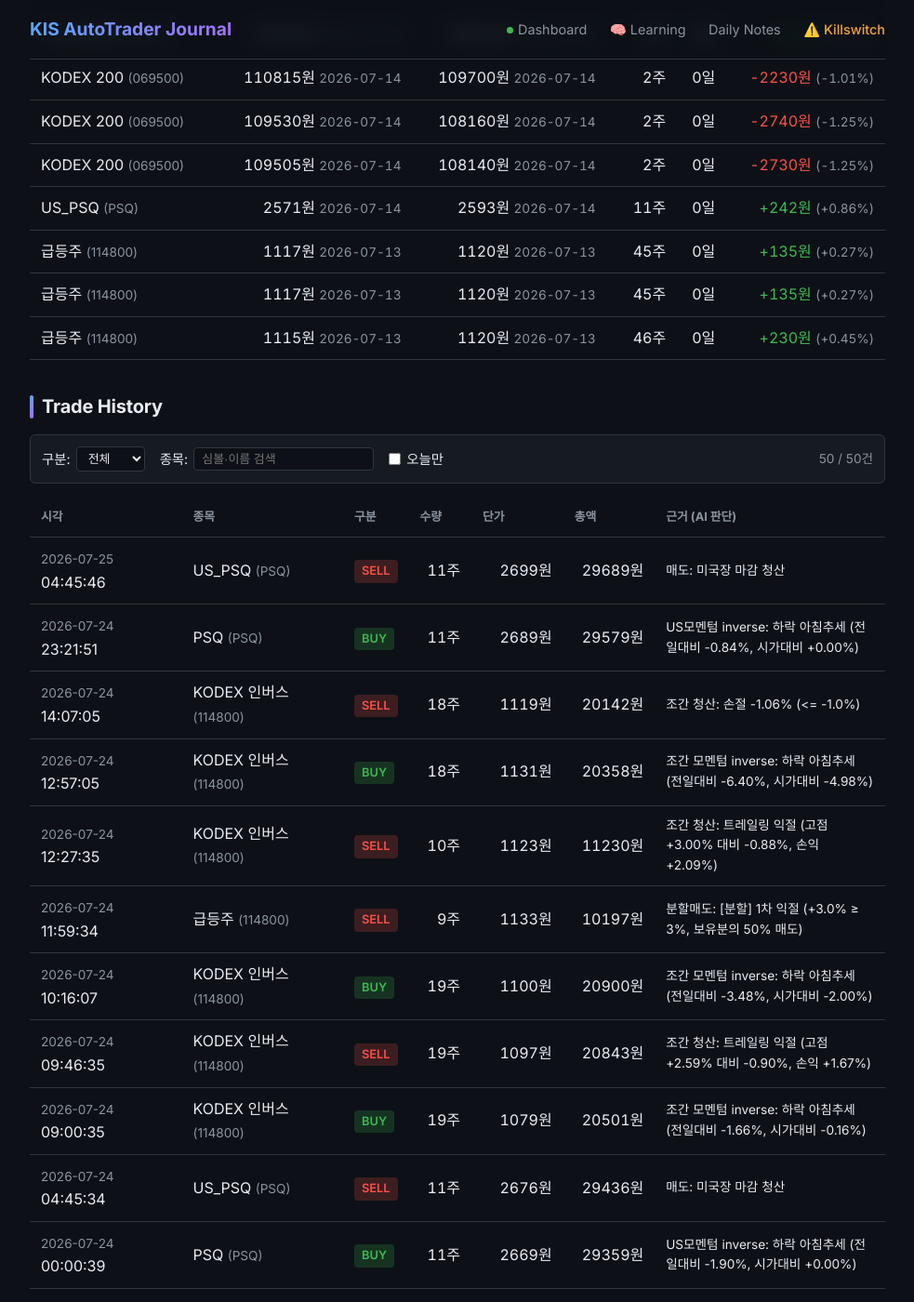
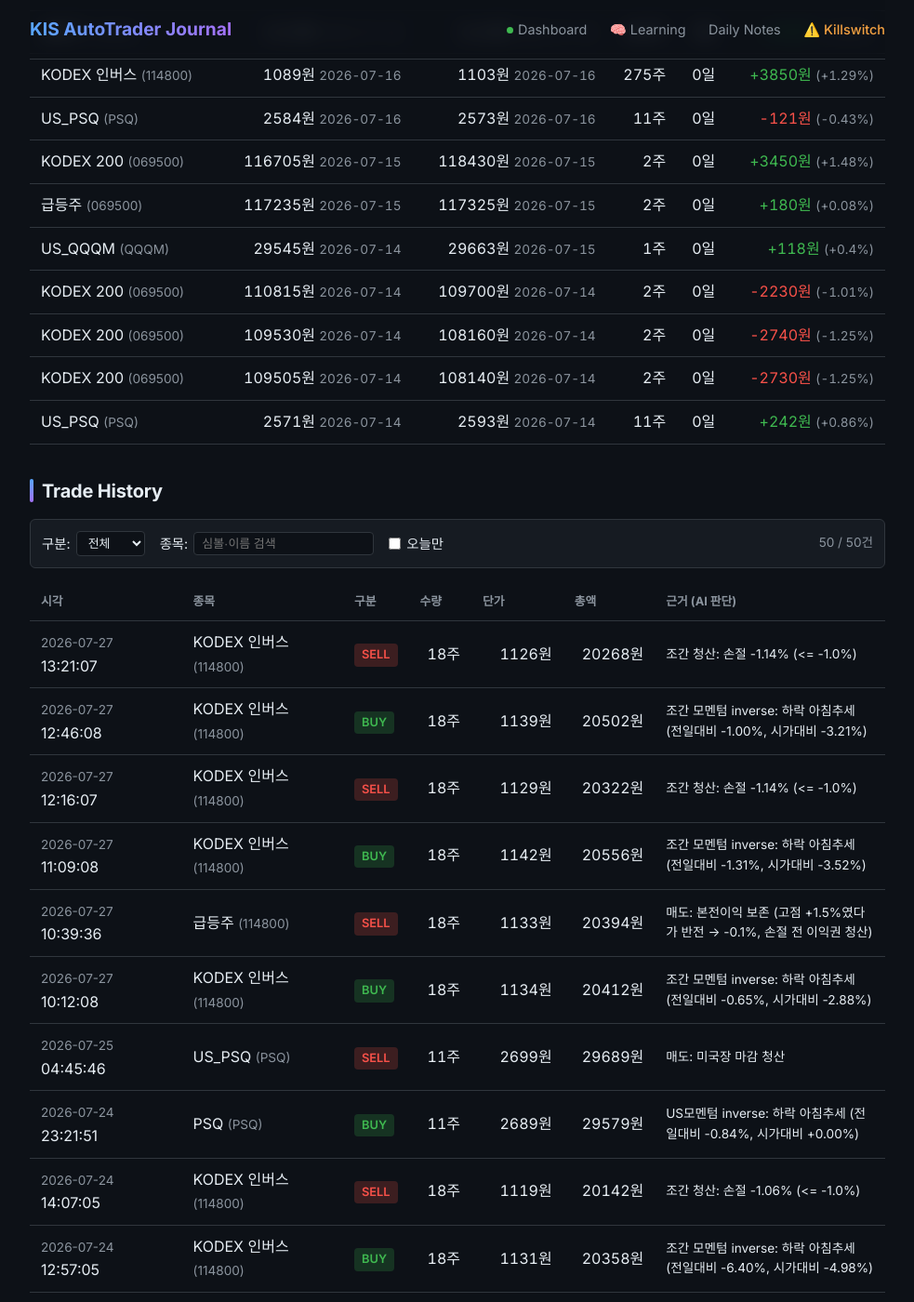
Before and after one commit to BudongJW/kis-trading-journal, a Jekyll site: the page built from index.html, in a window 1280 px wide and 1400 px high, scrolled down 4405 px. Shown: the whole window at 93% size, without its empty margins (148-1131 px from the left). Built offline with Jekyll 4.4.1, drawn with Linux system fonts in a browser that asks for light colours; nearby versions of some CDN libraries; some of the changed text lies outside the part shown.

Commit message:
auto: portfolio update 14:31

```diff
--- a/_data/portfolio.json
+++ b/_data/portfolio.json
@@ -1,7 +1,7 @@
 {
-  "updated_at": "2026-07-25T07:03:44.725628",
+  "updated_at": "2026-07-27T14:31:07.564110",
   "initial_capital": 500000,
-  "cash": 874900,
+  "cash": 440367,
   "holdings": [],
   "reconcile": {
     "matched": 0,
@@ -17,89 +17,17 @@
     "set_by": ""
   },
   "holdings_value": 0,
-  "total_value": 875563,
-  "total_pnl": -2384,
-  "total_pnl_pct": -0.27,
-  "realized_pnl": -2384,
+  "total_value": 440508,
+  "total_pnl": -2870,
+  "total_pnl_pct": -0.65,
+  "realized_pnl": -2870,
   "unrealized_pnl": 0,
-  "total_trades": 151,
-  "completed_trades": 80,
+  "total_trades": 157,
+  "completed_trades": 83,
   "winning_trades": 45,
-  "losing_trades": 34,
-  "win_rate": 56.2,
+  "losing_trades": 37,
+  "win_rate": 54.2,
   "trades": [
-    {
-      "timestamp": "2026-07-14T09:03:10",
-      "date": "2026-07-14",
-      "time": "09:03:10",
-      "symbol": "069500",
-      "name": "KODEX 200",
-      "side": "sell",
-      "qty": 2,
-      "price": 108140,
-      "amount": 216280,
-      "reason": "조간 청산: 손절 -1.25% (<= -1.0%)"
-    },
-    {
-      "timestamp": "2026-07-14T09:06:09",
-      "date": "2026-07-14",
-      "time": "09:06:09",
-      "symbol": "114800",
-      "name": "급등주",
-      "side": "sell",
-      "qty": 182,
-      "price": 1145,
-      "amount": 208390,
-      "reason": "매도: ROI 청산 (1054분 보유, 수익 +2.6% ≥ 2.5%)"
-    },
-    {
-      "timestamp": "2026-07-14T09:33:40",
-      "date": "2026-07-14",
-      "time": "09:33:40",
-      "symbol": "069500",
-      "name": "KODEX 200",
-      "side": "buy",
-      "qty": 2,
-      "price": 109530,
-      "amount": 219060,
-      "reason": "조간 모멘텀 long: 상승 아침추세 (전일대비 +0.65%, 시가대비 +0.65%)"
-    },
-    {
-      "timestamp": "2026-07-14T09:41:40",
-      "date": "2026-07-14",
-      "time": "09:41:40",
-      "symbol": "069500",
-      "name": "KODEX 200",
-      "side": "sell",
-      "qty": 2,
-      "price": 108160,
-      "amount": 216320,
-      "reason": "조간 청산: 손절 -1.25% (<= -1.0%)"
-    },
-    {
-      "timestamp": "2026-07-14T10:11:10",
-      "date": "2026-07-14",
-      "time": "10:11:10",
-      "symbol": "069500",
-      "name": "KODEX 200",
-      "side": "buy",
-      "qty": 2,
-      "price": 110815,
-      "amount": 221630,
-      "reason": "조간 모멘텀 long: 상승 아침추세 (전일대비 +1.83%, 시가대비 +1.83%)"
-    },
-    {
-      "timestamp": "2026-07-14T10:35:41",
-      "date": "2026-07-14",
-      "time": "10:35:41",
-      "symbol": "069500",
-      "name": "KODEX 200",
-      "side": "sell",
-      "qty": 2,
-      "price": 109700,
-      "amount": 219400,
-      "reason": "조간 청산: 손절 -1.01% (<= -1.0%)"
-    },
     {
       "timestamp": "2026-07-14T11:23:09",
       "date": "2026-07-14",
@@ -627,51 +555,81 @@
       "price": 2699,
       "amount": 29689,
       "reason": "매도: 미국장 마감 청산"
+    },
+    {
+      "timestamp": "2026-07-27T10:12:08",
+      "date": "2026-07-27",
+      "time": "10:12:08",
+      "symbol": "114800",
+      "name": "KODEX 인버스",
+      "side": "buy",
+      "qty": 18,
+      "price": 1134,
+      "amount": 20412,
+      "reason": "조간 모멘텀 inverse: 하락 아침추세 (전일대비 -0.65%, 시가대비 -2.88%)"
+    },
+    {
+      "timestamp": "2026-07-27T10:39:36",
+      "date": "2026-07-27",
+      "time": "10:39:36",
+      "symbol": "114800",
+      "name": "급등주",
+      "side": "sell",
+      "qty": 18,
+      "price": 1133,
+      "amount": 20394,
+      "reason": "매도: 본전이익 보존 (고점 +1.5%였다가 반전 → -0.1%, 손절 전 이익권 청산)"
+    },
+    {
+      "timestamp": "2026-07-27T11:09:08",
+      "date": "2026-07-27",
+      "time": "11:09:08",
+      "symbol": "114800",
+      "name": "KODEX 인버스",
+      "side": "buy",
+      "qty": 18,
+      "price": 1142,
+      "amount": 20556,
+      "reason": "조간 모멘텀 inverse: 하락 아침추세 (전일대비 -1.31%, 시가대비 -3.52%)"
+    },
+    {
+      "timestamp": "2026-07-27T12:16:07",
+      "date": "2026-07-27",
+      "time": "12:16:07",
+      "symbol": "114800",
+      "name": "KODEX 인버스",
+      "side": "sell",
+      "qty": 18,
+      "price": 1129,
+      "amount": 20322,
+      "reason": "조간 청산: 손절 -1.14% (<= -1.0%)"
+    },
+    {
+      "timestamp": "2026-07-27T12:46:08",
+      "date": "2026-07-27",
+      "time": "12:46:08",
+      "symbol": "114800",
+      "name": "KODEX 인버스",
+      "side": "buy",
+      "qty": 18,
+      "price": 1139,
+      "amount": 20502,
+      "reason": "조간 모멘텀 inverse: 하락 아침추세 (전일대비 -1.00%, 시가대비 -3.21%)"
+    },
+    {
+      "timestamp": "2026-07-27T13:21:07",
+      "date": "2026-07-27",
+      "time": "13:21:07",
+      "symbol": "114800",
+      "name": "KODEX 인버스",
+      "side": "sell",
+      "qty": 18,
+      "price": 1126,
+      "amount": 20268,
+      "reason": "조간 청산: 손절 -1.14% (<= -1.0%)"
     }
   ],
   "realized": [
-    {
-      "symbol": "114800",
-      "name": "급등주",
-      "buy_date": "2026-07-13",
-      "buy_time": "14:25:16",
-      "buy_price": 1115,
-      "sell_date": "2026-07-13",
-      "sell_time": "15:20:18",
-      "sell_price": 1120,
-      "qty": 46,
-      "pnl": 230,
-      "pnl_pct": 0.45,
-      "hold_days": 0
-    },
-    {
-      "symbol": "114800",
-      "name": "급등주",
-      "buy_date": "2026-07-13",
-      "buy_time": "14:26:18",
-      "buy_price": 1117,
-      "sell_date": "2026-07-13",
-      "sell_time": "15:20:18",
-      "sell_price": 1120,
-      "qty": 45,
-      "pnl": 135,
-      "pnl_pct": 0.27,
-      "hold_days": 0
-    },
-    {
-      "symbol": "114800",
-      "name": "급등주",
-      "buy_date": "2026-07-13",
-      "buy_time": "14:27:46",
-      "buy_price": 1117,
-      "sell_date": "2026-07-13",
-      "sell_time": "15:20:18",
-      "sell_price": 1120,
-      "qty": 45,
-      "pnl": 135,
-      "pnl_pct": 0.27,
-      "hold_days": 0
-    },
     {
       "symbol": "PSQ",
       "name": "US_PSQ",
@@ -1049,51 +1007,104 @@
       "pnl": 330,
       "pnl_pct": 1.12,
       "hold_days": 1
+    },
+    {
+      "symbol": "114800",
+      "name": "급등주",
+      "buy_date": "2026-07-27",
+      "buy_time": "10:12:08",
+      "buy_price": 1134,
+      "sell_date": "2026-07-27",
+      "sell_time": "10:39:36",
+      "sell_price": 1133,
+      "qty": 18,
+      "pnl": -18,
+      "pnl_pct": -0.09,
+      "hold_days": 0
+    },
+    {
+      "symbol": "114800",
+      "name": "KODEX 인버스",
+      "buy_date": "2026-07-27",
+      "buy_time": "11:09:08",
+      "buy_price": 1142,
+      "sell_date": "2026-07-27",
+      "sell_time": "12:16:07",
+      "sell_price": 1129,
+      "qty": 18,
+      "pnl": -234,
+      "pnl_pct": -1.14,
+      "hold_days": 0
+    },
+    {
+      "symbol": "114800",
+      "name": "KODEX 인버스",
+      "buy_date": "2026-07-27",
+      "buy_time": "12:46:08",
+      "buy_price": 1139,
+      "sell_date": "2026-07-27",
+      "sell_time": "13:21:07",
+      "sell_price": 1126,
+      "qty": 18,
+      "pnl": -234,
+      "pnl_pct": -1.14,
+      "hold_days": 0
     }
   ],
   "rejected_orders": [],
   "today_summary": {
-    "date": "2026-07-25",
-    "buys": 0,
-    "sells": 1,
-    "completed_round_trips": 1,
-    "buy_notional": 0,
-    "sell_notional": 29689,
-    "fees": 74,
-    "taxes": 0,
-    "total_cost": 74,
-    "realized_pnl_gross": 330,
-    "realized_pnl_net": 256,
+    "date": "2026-07-27",
+    "buys": 3,
+    "sells": 3,
+    "completed_round_trips": 3,
+    "buy_notional": 61470,
+    "sell_notional": 60984,
+    "fees": 18,
+    "taxes": 141,
+    "total_cost": 159,
+    "realized_pnl_gross": -486,
+    "realized_pnl_net": -645,
     "best_trade": {
-      "symbol": "PSQ",
-      "name": "US_PSQ",
-      "pnl": 330,
-      "pnl_pct": 1.12
+      "symbol": "114800",
+      "name": "급등주",
+      "pnl": -18,
+      "pnl_pct": -0.09
     },
     "worst_trade": {
-      "symbol": "PSQ",
-      "name": "US_PSQ",
-      "pnl": 330,
-      "pnl_pct": 1.12
+      "symbol": "114800",
+      "name": "KODEX 인버스",
+      "pnl": -234,
+      "pnl_pct": -1.14
     }
   },
   "costs": {
-    "total_fees": 5698,
-    "total_taxes": 22046,
-    "total_cost": 27744,
-    "realized_pnl_gross": -2384,
-    "realized_pnl_net": -30128,
+    "total_fees": 5716,
+    "total_taxes": 22187,
+    "total_cost": 27903,
+    "realized_pnl_gross": -2870,
+    "realized_pnl_net": -30773,
     "tax_exemption_remaining_krw": 2500000
   },
   "performance": {
     "sharpe_ratio": -0.0,
     "max_drawdown_pct": -100.0,
-    "profit_factor": 0.97,
+    "profit_factor": 0.96,
     "avg_win_pct": 1.63,
-    "avg_loss_pct": -1.79,
-    "total_return_pct": -0.48
+    "avg_loss_pct": -1.71,
+    "total_return_pct": -0.57
   },
-  "r_summary": {},
+  "r_summary": {
+    "total_trades": 1,
+    "avg_r": -0.03,
+    "median_r": -0.03,
+    "win_rate": 0.0,
+    "avg_win_r": 0,
+    "avg_loss_r": -0.03,
+    "expectancy_r": -0.03,
+    "best_r": -0.03,
+    "worst_r": -0.03,
+    "last_updated": "2026-07-27 10:39"
+  },
   "daily_history": [
     {
       "date": "2026-05-12",
@@ -1874,6 +1885,21 @@
       "hmm_state": "bear",
       "confidence": 0.423,
       "k_value": 0.7
+    },
+    {
+      "date": "2026-07-27",
+      "total_value": 440508,
+      "cash": 440367,
+      "holdings_value": 0,
+      "day_pnl": -645,
+      "cumul_pnl": -2870,
+      "realized_pnl": -2870,
+      "unrealized_pnl": 0,
+      "net_deposit": -56622,
+      "regime": "sideways",
+      "hmm_state": "bear",
+      "confidence": 0.423,
+      "k_value": 0.7
     }
   ],
   "market": {
@@ -1883,9 +1909,9 @@
     "volatility": "high",
     "vol_percentile": 78.0,
     "overnight_gap": {
-      "direction": "bearish",
-      "strength": 0.43,
-      "action": "reduce_size"
+      "direction": "neutral",
+      "strength": 0.16,
+      "action": "normal"
     },
     "strong_sectors": [
       "반도체",
@@ -1971,9 +1997,9 @@
     ]
   },
   "risk": {
-    "kelly_f": 0.0878,
-    "drawdown_scale": 1.0,
-    "drawdown_reason": "정상 스케일링",
+    "kelly_f": 0.0893,
+    "drawdown_scale": 0.7,
+    "drawdown_reason": "2연속 손실 → 70% 축소",
     "stop_type": "ATR×1.5 동적",
     "trailing_type": "ATR×2.0 활성 → ATR×1.0 이탈"
   },
@@ -1981,24 +2007,21 @@
     "trained": false
   },
   "bear_strategy": {
-    "regime": "BULL",
-    "enabled": false
+    "enabled": true,
+    "regime": "CAUTION",
+    "confidence": 0.65,
+    "sma_ratio": 0.2428,
+    "canary_bad": 1,
+    "canary_scores": {
+      "195930": 0.6918,
+      "132030": -0.3513
+    }
   },
   "us_session": {
     "enabled": true,
-    "cash_usd": 297.564434,
-    "positions": 1,
-    "holdings": [
-      {
-        "symbol": "PSQ",
-        "qty": 11,
-        "buy_price": 26.7246,
-        "current_price": 26.99,
-        "pnl_pct": 0.99,
-        "exchange": "AMEX",
-        "asset_type": "us_long"
-      }
-    ],
+    "cash_usd": 298.560983,
+    "positions": 0,
+    "holdings": [],
     "max_positions": 3,
     "budget_pct": 0.4,
     "regime_linked": true,
@@ -2052,10 +2075,10 @@
       "analyzed_at": "2026-07-24 09:16"
     },
     "overnight": {
-      "direction": "bearish",
-      "nasdaq_change": -2.15,
-      "sp500_change": 0,
-      "recommended_action": "reduce_size"
+      "direction": "neutral",
+      "nasdaq_change": -1.05,
+      "sp500_change": 0.12,
+      "recommended_action": "normal"
     },
     "strong_sectors": [
       "반도체",
@@ -2070,22 +2093,22 @@
       "미국나스닥"
     ],
     "lgbm": {
-      "accuracy": 77.8,
+      "accuracy": 75.0,
       "auc": 0.8765,
       "n_samples": 180,
-      "trained_at": "2026-07-24T18:28:46.149528",
+      "trained_at": "2026-07-25T07:34:23.838403",
       "top_features": [
         {
           "name": "momentum_accel_3d",
           "importance": 320.8
         },
         {
+          "name": "ma60_ratio",
+          "importance": 191.6
+        },
+        {
           "name": "body_ratio",
           "importance": 191.2
-        },
-        {
-          "name": "ma60_ratio",
-          "importance": 187.6
         },
         {
           "name": "upper_shadow",
@@ -2112,8 +2135,8 @@
           "importance": 125.7
         },
         {
-          "name": "ret_5d",
-          "importance": 116.9
+          "name": "vol_ma5_ratio",
+          "importance": 117.3
         }
       ]
     },
@@ -2170,10 +2193,10 @@
     "game": {
       "level": 9,
       "title": "베테랑",
-      "xp": 24839,
-      "xp_in_level": 4212,
+      "xp": 25725,
+      "xp_in_level": 5098,
       "xp_for_next": 8849,
-      "progress_pct": 47.6,
+      "progress_pct": 57.6,
       "achievements": [
         {
           "icon": "🎯",
@@ -2228,21 +2251,21 @@
         {
           "label": "예측력",
           "icon": "🎯",
-          "value": 78,
+          "value": 75,
           "suffix": "%",
-          "bar": 78
+          "bar": 75
         },
         {
           "label": "승률",
           "icon": "📈",
-          "value": 56,
+          "value": 54,
           "suffix": "%",
-          "bar": 56
+          "bar": 54
         },
         {
           "label": "거래경험",
           "icon": "💼",
-          "value": 151,
+          "value": 157,
           "suffix": "건",
           "bar": null
         },
@@ -2258,24 +2281,24 @@
     }
   },
   "day_plan": {
-    "stance": "DEFENSIVE",
+    "stance": "CAUTIOUS",
     "forced": false,
-    "auto_stance": "DEFENSIVE",
-    "stance_kr": "방어",
-    "budget_pct": 0.25,
-    "max_new_positions": 1,
-    "allow_long": false,
+    "auto_stance": "CAUTIOUS",
+    "stance_kr": "신중",
+    "budget_pct": 0.4,
+    "max_new_positions": 2,
+    "allow_long": true,
     "allow_inverse": true,
     "allow_leverage": false,
-    "size_mult": 0.4,
-    "k_effective": 0.8,
-    "allow_summary": "인버스",
-    "briefing": "오늘 스탠스 방어(DEFENSIVE) · 레짐 CAUTION·신뢰도 42% · 美 오버나이트 bearish(-2.1%) · 고변동(78.0%ile) · 예산 25%·최대 1종목·허용 인버스",
+    "size_mult": 0.6,
+    "k_effective": 0.75,
+    "allow_summary": "롱/인버스",
+    "briefing": "오늘 스탠스 신중(CAUTIOUS) · 레짐 CAUTION·신뢰도 42% · 美 오버나이트 neutral(-1.1%) · 고변동(78.0%ile) · 예산 40%·최대 2종목·허용 롱/인버스",
     "signals": {
       "regime": "CAUTION",
       "confidence": 0.423,
-      "direction": "bearish",
-      "nasdaq_change": -2.15,
+      "direction": "neutral",
+      "nasdaq_change": -1.05,
       "high_vol": true,
       "vol_percentile": 78.0,
       "rapid_level": "NONE"
--- a/state/trades.csv
+++ b/state/trades.csv
@@ -150,3 +150,9 @@
 2026-07-24T14:07:05,114800,KODEX 인버스,sell,18,1119,20142,0,조간 청산: 손절 -1.06% (<= -1.0%)
 2026-07-24T23:21:51,PSQ,PSQ,buy,11,2689,29579,0,"US모멘텀 inverse: 하락 아침추세 (전일대비 -0.84%, 시가대비 +0.00%)"
 2026-07-25T04:45:46,PSQ,US_PSQ,sell,11,2699,29689,0,매도: 미국장 마감 청산
+2026-07-27T10:12:08,114800,KODEX 인버스,buy,18,1134,20412,0,"조간 모멘텀 inverse: 하락 아침추세 (전일대비 -0.65%, 시가대비 -2.88%)"
+2026-07-27T10:39:36,114800,급등주,sell,18,1133,20394,0,"매도: 본전이익 보존 (고점 +1.5%였다가 반전 → -0.1%, 손절 전 이익권 청산)"
+2026-07-27T11:09:08,114800,KODEX 인버스,buy,18,1142,20556,0,"조간 모멘텀 inverse: 하락 아침추세 (전일대비 -1.31%, 시가대비 -3.52%)"
+2026-07-27T12:16:07,114800,KODEX 인버스,sell,18,1129,20322,0,조간 청산: 손절 -1.14% (<= -1.0%)
+2026-07-27T12:46:08,114800,KODEX 인버스,buy,18,1139,20502,0,"조간 모멘텀 inverse: 하락 아침추세 (전일대비 -1.00%, 시가대비 -3.21%)"
+2026-07-27T13:21:07,114800,KODEX 인버스,sell,18,1126,20268,0,조간 청산: 손절 -1.14% (<= -1.0%)
```
